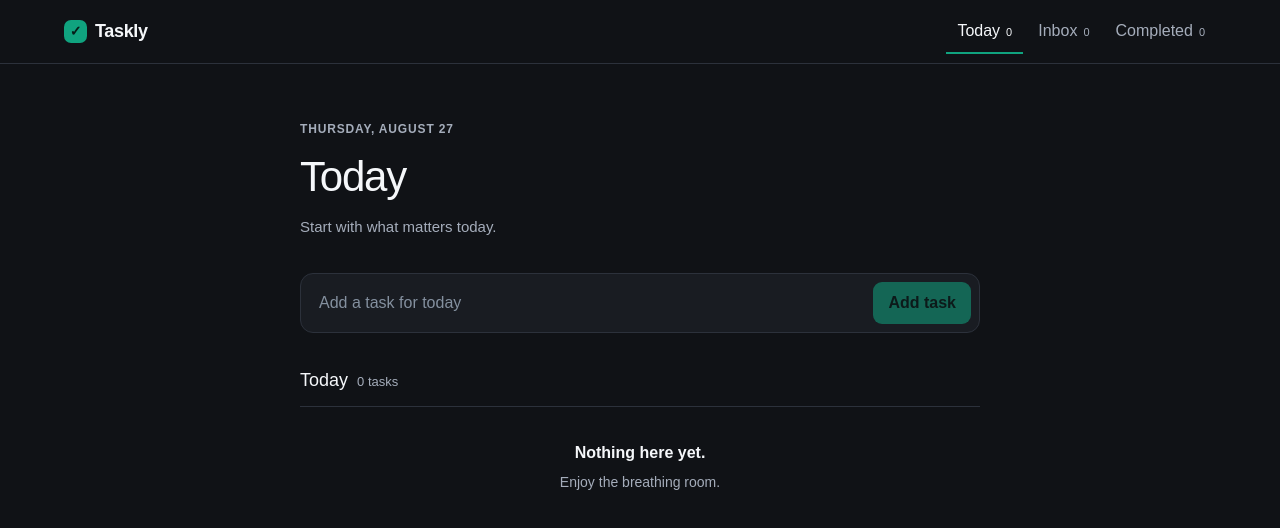
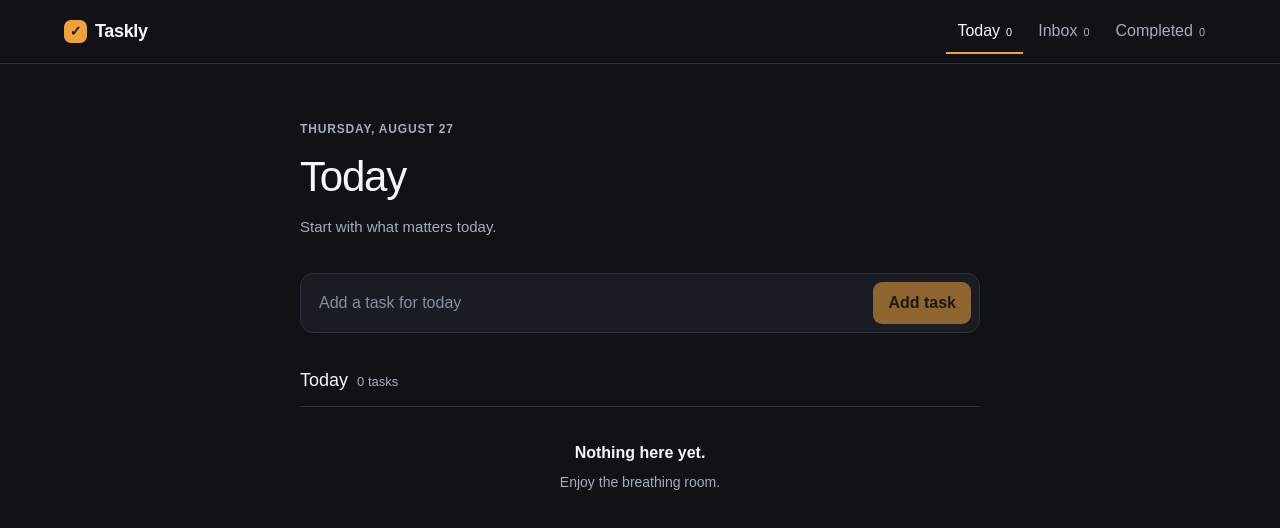
Before and after one commit to awselliottai/to-do, a Next.js app: page / in a window 1280 px wide. Shown: the top 528 px of the page. Built offline with nearby package versions, Linux system fonts and the light colour scheme; no server answers; the database is empty.

Commit message:
Updated accent color palette to warm amber-gold and adjusted dependent text colors.

```diff
--- a/app/globals.css
+++ b/app/globals.css
@@ -8,8 +8,8 @@
   --border: #2c313b;
   --text: #f5f7fa;
   --muted: #a5adbb;
-  --accent: #10a37f;
-  --accent-hover: #0d8b6d;
+  --accent: #f0a13a;
+  --accent-hover: #d9892b;
   --danger: #f08080;
 }
 
@@ -69,7 +69,7 @@ button:disabled, input:disabled { cursor: not-allowed; opacity: .55; }
   place-items: center;
   border-radius: 7px;
   background: var(--accent);
-  color: #061d18;
+  color: #201503;
   font-size: 14px;
 }
 
@@ -105,7 +105,7 @@ button:disabled, input:disabled { cursor: not-allowed; opacity: .55; }
   padding: 8px;
 }
 
-.task-composer:focus-within { border-color: var(--accent); box-shadow: 0 0 0 3px rgb(16 163 127 / 18%); }
+.task-composer:focus-within { border-color: var(--accent); box-shadow: 0 0 0 3px rgb(240 161 58 / 20%); }
 .task-composer input { min-width: 0; flex: 1; border: 0; outline: 0; background: transparent; color: var(--text); padding: 0 10px; }
 .task-composer input::placeholder { color: #84909f; }
 
@@ -113,7 +113,7 @@ button:disabled, input:disabled { cursor: not-allowed; opacity: .55; }
   border: 0;
   border-radius: 9px;
   background: var(--accent);
-  color: #031a14;
+  color: #201503;
   font-weight: 800;
   padding: 0 15px;
 }
@@ -137,7 +137,7 @@ button:disabled, input:disabled { cursor: not-allowed; opacity: .55; }
 }
 
 .task-row:hover { background: var(--surface-hover); }
-.task-toggle { display: grid; width: 24px; height: 24px; flex: none; place-items: center; border: 1.5px solid #68717d; border-radius: 50%; background: transparent; color: #052119; }
+.task-toggle { display: grid; width: 24px; height: 24px; flex: none; place-items: center; border: 1.5px solid #68717d; border-radius: 50%; background: transparent; color: #201503; }
 .task-toggle:hover { border-color: var(--accent); }
 .completed .task-toggle { border-color: var(--accent); background: var(--accent); }
 .task-body { min-width: 0; flex: 1; }
--- a/public/updates/08-27-26/rolling-log.md
+++ b/public/updates/08-27-26/rolling-log.md
@@ -33,3 +33,12 @@
   - **DB/Data:** Added nullable `tasks.due_date` and applied the migration to Neon. Existing tasks remain compatible; a missing due date places an incomplete task in Inbox.
   - **Verification:** `pnpm run lint` and `pnpm run typecheck` passed; `git diff --check` passed; browser verification on a 390px viewport successfully created, edited, completed, viewed, and deleted a temporary task; accessibility audit reported no violations.
   - **Follow-ups:** Add authentication and user-scoped task ownership before exposing this shared workspace as a multi-user or monetized service.
+
+- `12:12` — **Warm amber accent on retained gray theme**
+  - **Prompt:** Vary the accent further by retaining the black/gray background colors but choosing a different accent color (previous violet change was reverted).
+  - **Summary:** Replaced the OpenAI-green accent (`--accent: #10a37f`) with a warm amber-gold (`--accent: #f0a13a`, hover `#d9892b`). All black/gray surfaces and neutral tones (`--bg`, `--surface`, `--border`, `--text`, `--muted`, placeholder, editor-input fill, toggle border) were left unchanged. Companion accent-tied colors updated to the new cast: dark-on-accent text `#201503`, and focus ring `rgb(240 161 58 / 20%)`.
+  - **Why:** The prior accent was OpenAI's brand green; this new warm amber differentiates Taskly on top of the retained black/gray identity while keeping white-on-dark surfaces and accent-driven primary actions.
+  - **Files:** `app/globals.css`
+  - **DB/Data:** No persisted-data behavior changed.
+  - **Verification:** `pnpm run typecheck` passed; `git diff --check` passed; confirmed no prior green accent/palette values remain and the gray background tokens are intact.
+  - **Follow-ups:** None.
```
